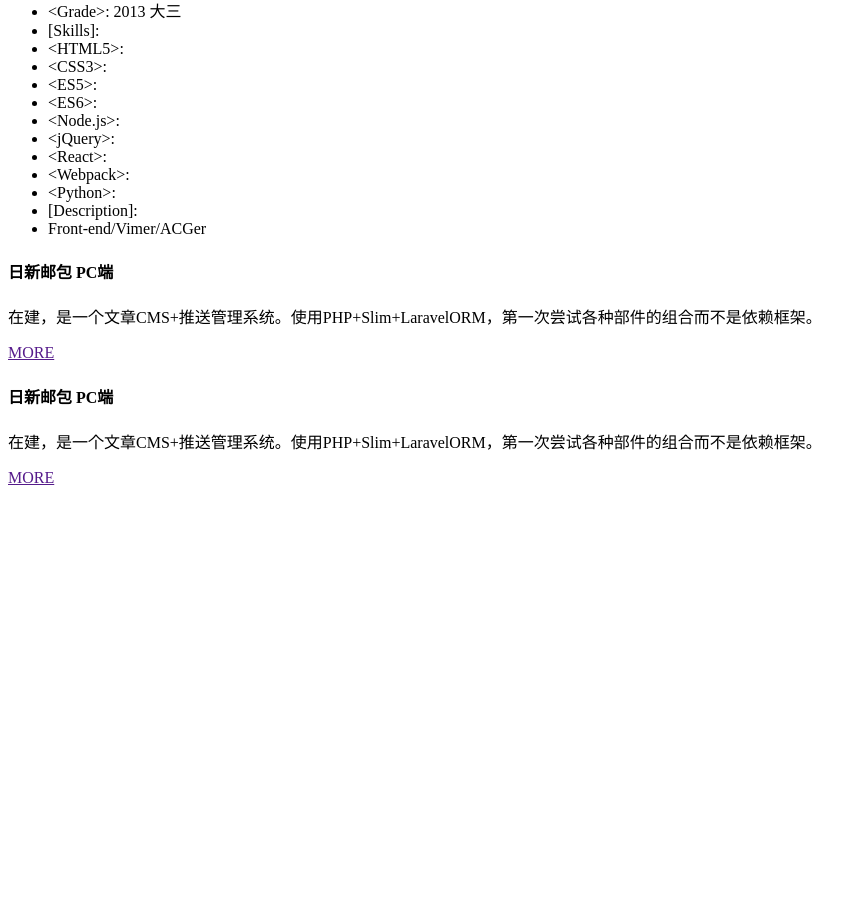
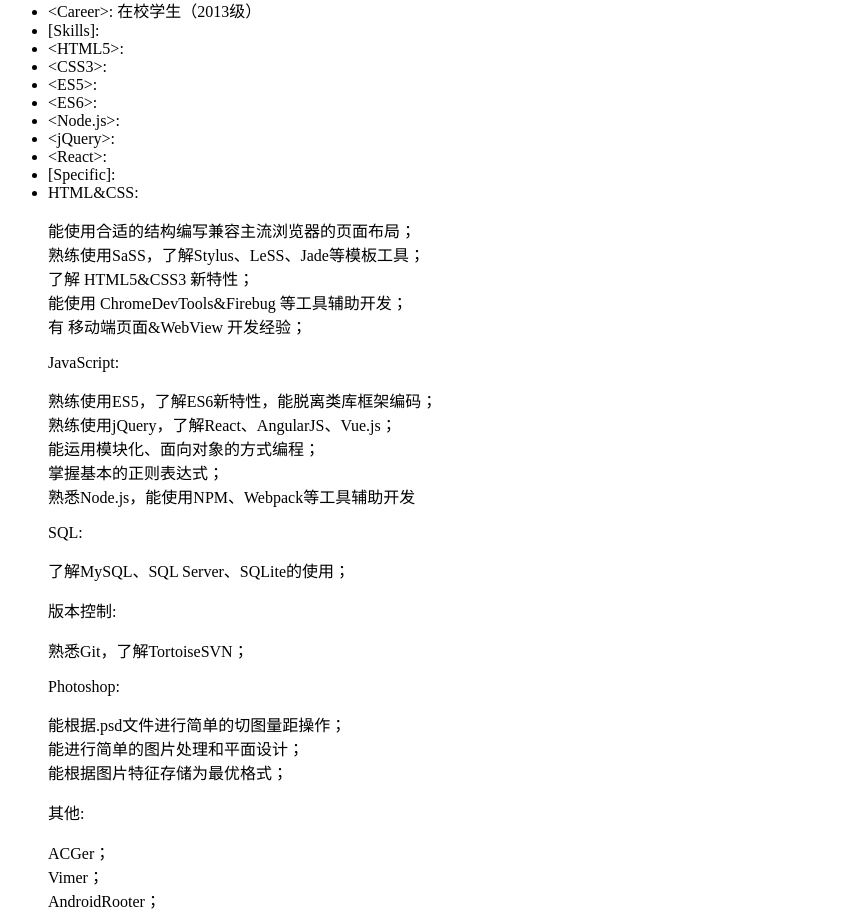
Before and after one commit to Phantr4x/Resume, a website: page templates/index.html in a window 1280 px wide. Shown: the part 325-1240 px from the top of the page, without its empty margins (0-867 px from the left). Before the commit the page ends 820 px from the top, so only its background shows below. Drawn offline with Linux system fonts and the light colour scheme; a script that the page names is missing.

Commit message:
Some bugs fixed

```diff
--- a/app/css/main.scss
+++ b/app/css/main.scss
@@ -17,7 +17,7 @@
 
 body {
 	margin: 0;
-	background: #000;
+	background: $grey;
 	font-family: 'Source Han Sans', 'Microsoft Jhenghei', 'Microsoft Yahei', 'Helvetica Neue', Helvetica, Arial, sans-serif;;
 	-webkit-transition: ease-in .4s;
 	-moz-transition: ease-in .4s;
@@ -226,6 +226,7 @@
 }
 
 section[data-name=about] .console {
+	position: relative;
 	width: 750px;
 	height: 100vh;
 	margin: 0 auto;
@@ -256,7 +257,7 @@
 
 
 section[data-name=about] .top-bar {
-	position: relative;
+	position: absolute;
 	width: 100%;
 	height: 21px;
 	padding: 4px 0;
@@ -272,6 +273,7 @@
 	font: normal 13px/21px 'Helvetica Neue', Helvetica, Arial, serif;
 	text-align: center;
 	color: #000;
+	z-index: 999;
 }
 
 section[data-name=about] .panel {
@@ -302,19 +304,27 @@
 
 section[data-name=about] .console-window {
 	position: relative;
+	float: left;
+	// box-sizing: border-box;
 	width: 100%;
 	height: 100%;
-	padding: 3px 6px;
+	margin-top: 21px;
+	padding: 3px 6px 24px 6px;
 	font-family: 'Courier New', 'STSongti', 'SimSong', serif;
 	font-size: 14px;
 	color: rgb(199,199,199);
 	line-height: 24px;
+	overflow: scroll;
+	ul {
+		float: left;
+	}
 	ul li {
 		float: left;
 		width: 100%;
-		height: 24px;
+		height: auto;
 		overflow: hidden;
 		span {
+
 			display: inline-block;
 		}
 	}
@@ -350,18 +360,22 @@
 }
 
 section[data-name=about] .console-window .item-para {
+	padding-left: 96px;
+	font-family: 'Courier New', 'STSongti', 'SimSong', serif;
+	font-size: 14px;
 	color: rgb(199,199,199);
+	line-height: 24px;
 }
 
 section[data-name=about] .console-window .progress-bar {
 	box-sizing: border-box;
-	height: 100%;
+	height: 24px;
 	width: 100%;
 }
 
 section[data-name=about] .console-window .item-content span {
 	height: 16px;
-	margin: 4px;
+	margin: 4px 0;
 	background: rgba(199,199,199,.7);
 	transition: ease-in-out .4s;
 }
--- a/templates/index.html
+++ b/templates/index.html
@@ -72,8 +72,8 @@
 							<span class="item-content">1995-09-09</span>
 						</li>
 						<li>
-							<span class="item-title">&lt;Grade&gt;: </span>
-							<span class="item-content">2013 大三</span>
+							<span class="item-title">&lt;Career&gt;: </span>
+							<span class="item-content">在校学生（2013级）</span>
 						</li>
 						<span class="divider"></span>
 						<li><span class="title">[Skills]: </span></li>
@@ -105,17 +105,53 @@
 							<span class="item-title">&lt;React&gt;: </span>
 							<span class="item-content progress-bar"><span class="react-bar"></span></span>
 						</li>
-						<li>
+						<!-- <li>
 							<span class="item-title">&lt;Webpack&gt;: </span>
 							<span class="item-content progress-bar"><span class="webpack-bar"></span></span>
 						</li>
 						<li>
 							<span class="item-title">&lt;Python&gt;: </span>
 							<span class="item-content progress-bar"><span class="python-bar"></span></span>
+						</li> -->
+						<span class="divider"></span>
+						<li><span class="title">[Specific]: </span></li>
+						<li>
+							<span class="item-title">HTML&CSS: </span>
+							<p class="item-para">
+								能使用合适的结构编写兼容主流浏览器的页面布局；<br/>
+								熟练使用SaSS，了解Stylus、LeSS、Jade等模板工具；<br/>
+								了解 HTML5&CSS3 新特性；<br/>
+								能使用 ChromeDevTools&Firebug 等工具辅助开发；<br/>
+								有 移动端页面&WebView 开发经验；
+							</p>
+							<span class="item-title">JavaScript: </span>
+							<p class="item-para">
+								熟练使用ES5，了解ES6新特性，能脱离类库框架编码；<br/>
+								熟练使用jQuery，了解React、AngularJS、Vue.js；<br/>能运用模块化、面向对象的方式编程；<br/>
+								掌握基本的正则表达式；<br/>
+								熟悉Node.js，能使用NPM、Webpack等工具辅助开发
+							</p>
+							<span class="item-title">SQL: </span>
+							<p class="item-para">
+								了解MySQL、SQL Server、SQLite的使用；
+							</p>
+							<span class="item-title">版本控制: </span>
+							<p class="item-para">
+								熟悉Git，了解TortoiseSVN；
+							</p>
+							<span class="item-title">Photoshop: </span>
+							<p class="item-para">
+								能根据.psd文件进行简单的切图量距操作；<br/>
+								能进行简单的图片处理和平面设计；<br/>
+								能根据图片特征存储为最优格式；<br/>
+							</p>
+							<span class="item-title">其他: </span>
+							<p class="item-para">
+								ACGer；<br/>
+								Vimer；<br/>
+								AndroidRooter；<br/>
+							</p>
 						</li>
-						<span class="divider"></span>
-						<li><span class="title">[Description]: </span></li>
-						<li><span class="item-para">Front-end/Vimer/ACGer</span></li>
 					</ul>
 				</div>
 			</div>
```
